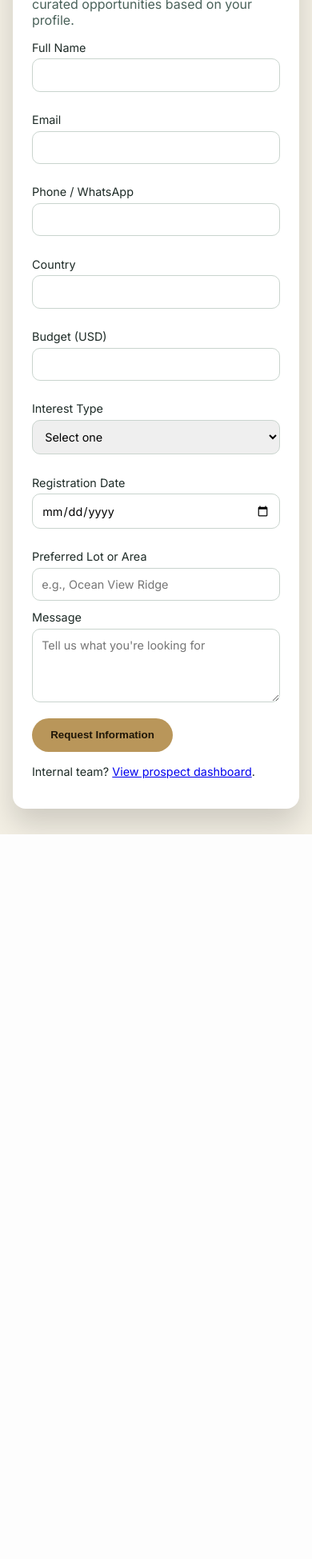
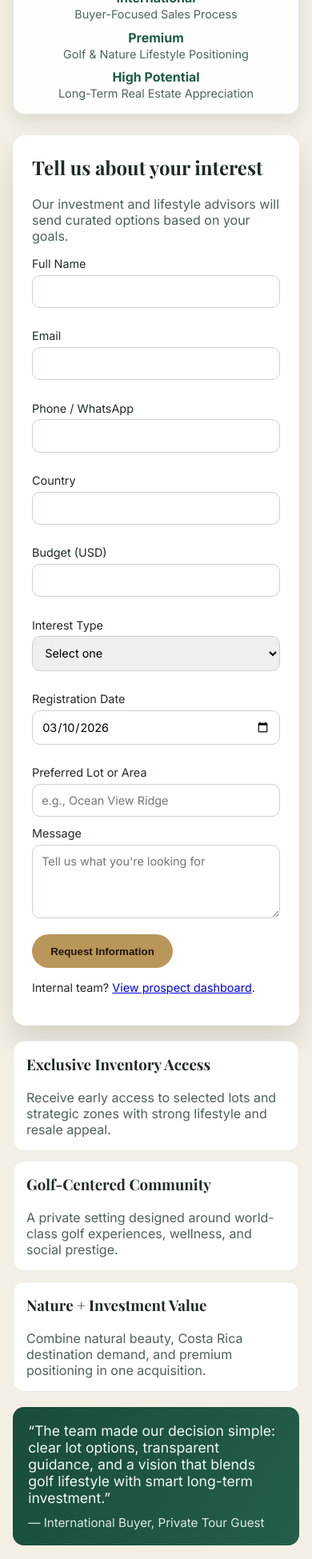
Before and after one commit to kennarias-cpu/codex-test, a Python web app: template templates/index.html in a window 390 px wide. Shown: the part 677-2626 px from the top of the page at 80% size. Before the commit the page ends 1720 px from the top, so only its background shows below. Run offline with Jinja, Linux system fonts and the light colour scheme; the template is opened without the code that fills it, so the values that code supplies are empty.

Commit message:
Improve landing page conversion design and trust messaging

```diff
--- a/static/script.js
+++ b/static/script.js
@@ -1,5 +1,10 @@
 const form = document.getElementById('prospectForm');
 const feedback = document.getElementById('feedback');
+const registrationDateField = document.querySelector('input[name="registration_date"]');
+
+if (registrationDateField && !registrationDateField.value) {
+  registrationDateField.value = new Date().toISOString().slice(0, 10);
+}
 
 form?.addEventListener('submit', async (event) => {
   event.preventDefault();
@@ -16,10 +21,15 @@ form?.addEventListener('submit', async (event) => {
 
     const result = await response.json();
     feedback.className = response.ok ? 'feedback success' : 'feedback error';
-    feedback.textContent = result.message;
 
-    if (response.ok) {
+    if (response.ok && result.classification) {
+      feedback.textContent = `${result.message} Priority status: ${result.classification}.`;
       form.reset();
+      if (registrationDateField) {
+        registrationDateField.value = new Date().toISOString().slice(0, 10);
+      }
+    } else {
+      feedback.textContent = result.message;
     }
   } catch (error) {
     feedback.className = 'feedback error';
--- a/static/styles.css
+++ b/static/styles.css
@@ -18,47 +18,30 @@ body {
 
 .hero {
   position: relative;
-  min-height: 72vh;
+  min-height: 76vh;
   display: flex;
   align-items: center;
   justify-content: center;
   text-align: center;
   padding: 3rem 1.5rem;
   background:
-    linear-gradient(120deg, rgba(9, 33, 25, 0.9), rgba(29, 86, 66, 0.65)),
-    url('https://images.unsplash.com/photo-1597149952094-3f5ec166abfa?auto=format&fit=crop&w=1920&q=80') center/cover;
+    linear-gradient(120deg, rgba(7, 26, 20, 0.9), rgba(21, 76, 58, 0.62)),
+    url('https://images.unsplash.com/photo-1587174486073-ae5e5cff23aa?auto=format&fit=crop&w=2200&q=80') center/cover;
 }
 
 .overlay { position: absolute; inset: 0; background: rgba(5, 20, 14, 0.28); }
 
-.hero-content {
-  position: relative;
-  max-width: 920px;
-  color: var(--white);
-}
+.hero-content { position: relative; max-width: 980px; color: var(--white); }
 
-.eyebrow {
-  letter-spacing: 0.1em;
-  text-transform: uppercase;
-  font-size: 0.78rem;
-  margin-bottom: 0.8rem;
-}
+.eyebrow { letter-spacing: 0.1em; text-transform: uppercase; font-size: 0.78rem; margin-bottom: 0.8rem; }
 
-h1, h2 {
-  font-family: 'Playfair Display', serif;
-  margin-top: 0;
-}
+h1, h2, h3 { font-family: 'Playfair Display', serif; margin-top: 0; }
 
-h1 {
-  font-size: clamp(2rem, 4vw, 3.5rem);
-  line-height: 1.2;
-}
+h1 { font-size: clamp(2rem, 4vw, 3.5rem); line-height: 1.2; }
 
-.subtitle {
-  max-width: 700px;
-  margin: 1rem auto 2rem;
-  font-size: 1.08rem;
-}
+.subtitle { max-width: 760px; margin: 1rem auto 2rem; font-size: 1.08rem; }
+
+.hero-actions { display: flex; justify-content: center; gap: 0.7rem; flex-wrap: wrap; }
 
 .cta-button,
 button[type='submit'] {
@@ -68,64 +51,128 @@ button[type='submit'] {
   border: 0;
   border-radius: 999px;
   padding: 0.85rem 1.45rem;
-  font-weight: 600;
+  font-weight: 700;
   text-decoration: none;
   cursor: pointer;
 }
 
+.ghost {
+  background: transparent;
+  border: 1px solid #e4d0a8;
+  color: #f6ead5;
+}
+
+.trust-strip {
+  margin-top: 1.2rem;
+  display: flex;
+  justify-content: center;
+  gap: 1rem;
+  flex-wrap: wrap;
+  font-size: 0.92rem;
+  opacity: 0.95;
+}
+
+.stats-band {
+  margin: -1.8rem auto 0;
+  width: min(1100px, calc(100% - 2rem));
+  background: #ffffffeb;
+  border: 1px solid #e6ece8;
+  border-radius: 14px;
+  display: grid;
+  grid-template-columns: repeat(3, 1fr);
+  gap: 0.6rem;
+  padding: 1rem;
+  position: relative;
+  z-index: 2;
+  box-shadow: 0 8px 20px rgba(16, 44, 34, 0.1);
+}
+
+.stats-band article { text-align: center; }
+.stats-band strong { display: block; color: var(--forest); }
+.stats-band span { color: #4e635b; font-size: 0.9rem; }
+
 button[type='submit'] { margin-top: 0.3rem; }
 
 .content-wrapper {
-  display: flex;
+  display: grid;
+  gap: 1.2rem;
   justify-content: center;
-  margin-top: -3.2rem;
-  padding: 0 1rem 2rem;
+  padding: 1.6rem 1rem 2.2rem;
 }
 
 .card {
   background: var(--white);
   width: min(960px, 100%);
   border-radius: 16px;
-  box-shadow: 0 20px 35px rgba(0, 0, 0, 0.15);
+  box-shadow: 0 20px 35px rgba(0, 0, 0, 0.12);
   padding: 1.5rem;
 }
 
 .section-description { margin-bottom: 1rem; color: #496159; }
 
-.grid {
-  display: grid;
-  grid-template-columns: repeat(2, minmax(0, 1fr));
-  gap: 0.9rem;
-}
+.grid { display: grid; grid-template-columns: repeat(2, minmax(0, 1fr)); gap: 0.9rem; }
 
-label {
-  display: block;
-  font-size: 0.9rem;
-  margin-bottom: 0.75rem;
-}
+label { display: block; font-size: 0.9rem; margin-bottom: 0.75rem; }
 
 input, select, textarea {
-  width: 100%;
-  margin-top: 0.35rem;
-  border: 1px solid #c9d4ce;
-  border-radius: 10px;
-  padding: 0.7rem;
-  font: inherit;
+  width: 100%; margin-top: 0.35rem; border: 1px solid #c9d4ce; border-radius: 10px; padding: 0.7rem; font: inherit;
 }
 
 textarea { resize: vertical; }
 
-.feedback {
-  margin-top: 1rem;
-  padding: 0.85rem;
-  border-radius: 10px;
-  display: none;
-}
-
+.feedback { margin-top: 1rem; padding: 0.85rem; border-radius: 10px; display: none; }
 .feedback.success { display: block; background: #e3f5ea; color: #0f4b2f; }
 .feedback.error { display: block; background: #ffe5e5; color: #842029; }
 
 .admin-link { margin-top: 1rem; font-size: 0.9rem; }
+
+.insight-grid {
+  width: min(960px, 100%);
+  display: grid;
+  grid-template-columns: repeat(3, 1fr);
+  gap: 0.8rem;
+}
+
+.insight-card {
+  background: #fff;
+  border: 1px solid #e5ece8;
+  border-radius: 14px;
+  padding: 1rem;
+}
+
+.insight-card p { color: #4c6159; margin: 0; }
+
+.testimonial-card {
+  width: min(960px, 100%);
+  background: linear-gradient(120deg, #194c3b, #245e49);
+  color: #eff8f2;
+  border-radius: 14px;
+  padding: 1.2rem;
+}
+
+.testimonial-card blockquote { margin: 0 0 0.7rem; font-size: 1.1rem; }
+.testimonial-card p { margin: 0; font-size: 0.95rem; opacity: 0.9; }
+
+.conversion-band {
+  width: min(960px, 100%);
+  background: url('https://images.unsplash.com/photo-1601422407692-ec4eeec1d9b3?auto=format&fit=crop&w=1600&q=80') center/cover;
+  border-radius: 14px;
+  color: #fff;
+  padding: 1.5rem;
+  position: relative;
+  overflow: hidden;
+}
+
+.conversion-band::before {
+  content: '';
+  position: absolute;
+  inset: 0;
+  background: linear-gradient(120deg, rgba(7, 27, 20, 0.82), rgba(20, 67, 52, 0.76));
+}
+
+.conversion-band h3,
+.conversion-band p,
+.conversion-band a { position: relative; z-index: 1; }
 
 .golf-bg {
   background:
@@ -134,15 +181,7 @@ textarea { resize: vertical; }
 }
 
 .dashboard-container { padding: 1.2rem; }
-
-.dashboard-header {
-  display: flex;
-  justify-content: space-between;
-  align-items: center;
-  gap: 1rem;
-  flex-wrap: wrap;
-}
-
+.dashboard-header { display: flex; justify-content: space-between; align-items: center; gap: 1rem; flex-wrap: wrap; }
 .header-actions { display: flex; gap: 0.6rem; }
 .secondary { background: var(--forest); color: var(--white); }
 
@@ -157,62 +196,25 @@ textarea { resize: vertical; }
   padding: 0.8rem;
 }
 
-.filter-actions {
-  display: flex;
-  align-items: end;
-  gap: 0.6rem;
-  margin-bottom: 0.75rem;
-}
-
-.text-link {
-  color: var(--forest);
-  font-weight: 600;
-  text-decoration: none;
-}
-
+.filter-actions { display: flex; align-items: end; gap: 0.6rem; margin-bottom: 0.75rem; }
+.text-link { color: var(--forest); font-weight: 600; text-decoration: none; }
 .hint { margin: 0.8rem 0; color: #294a3d; font-size: 0.9rem; }
 
-.table-wrapper {
-  margin-top: 0.5rem;
-  overflow-x: auto;
-  background: var(--white);
-  border-radius: 12px;
-  box-shadow: 0 8px 18px rgba(0, 0, 0, 0.08);
-}
-
-table {
-  width: 100%;
-  border-collapse: collapse;
-  min-width: 1100px;
-}
-
-th, td {
-  border-bottom: 1px solid #edf0ee;
-  text-align: left;
-  padding: 0.75rem;
-  vertical-align: top;
-  font-size: 0.9rem;
-}
-
+.table-wrapper { margin-top: 0.5rem; overflow-x: auto; background: var(--white); border-radius: 12px; box-shadow: 0 8px 18px rgba(0, 0, 0, 0.08); }
+table { width: 100%; border-collapse: collapse; min-width: 1100px; }
+th, td { border-bottom: 1px solid #edf0ee; text-align: left; padding: 0.75rem; vertical-align: top; font-size: 0.9rem; }
 th { background: #f0f4f1; }
-
-.badge {
-  border-radius: 999px;
-  padding: 0.2rem 0.65rem;
-  font-weight: 700;
-  font-size: 0.75rem;
-}
-
+.badge { border-radius: 999px; padding: 0.2rem 0.65rem; font-weight: 700; font-size: 0.75rem; }
 .badge.hot { background: #ffdad8; color: #831f12; }
 .badge.warm { background: #fff1d3; color: #7e4a00; }
 .badge.cold { background: #d9ecff; color: #004079; }
 
 @media (max-width: 960px) {
-  .filters { grid-template-columns: 1fr; }
+  .filters, .insight-grid { grid-template-columns: 1fr; }
   .filter-actions { align-items: center; }
+  .stats-band { grid-template-columns: 1fr; }
 }
 
 @media (max-width: 760px) {
   .grid { grid-template-columns: 1fr; }
-  .content-wrapper { margin-top: -2rem; }
 }
--- a/templates/index.html
+++ b/templates/index.html
@@ -4,26 +4,41 @@
   <meta charset="UTF-8" />
   <meta name="viewport" content="width=device-width, initial-scale=1.0" />
   <title>Osa Golf Course | Lead Generation</title>
+  <meta name="description" content="Discover premium golf lifestyle and real estate investment opportunities at Osa Golf Course, Costa Rica." />
   <link rel="preconnect" href="https://fonts.googleapis.com">
   <link rel="preconnect" href="https://fonts.gstatic.com" crossorigin>
-  <link href="https://fonts.googleapis.com/css2?family=Playfair+Display:wght@500;700&family=Inter:wght@300;400;600&display=swap" rel="stylesheet">
+  <link href="https://fonts.googleapis.com/css2?family=Playfair+Display:wght@500;700&family=Inter:wght@300;400;600;700&display=swap" rel="stylesheet">
   <link rel="stylesheet" href="/static/styles.css" />
 </head>
 <body>
   <header class="hero">
     <div class="overlay"></div>
     <div class="hero-content">
-      <p class="eyebrow">Costa Rica • Premium Residential & Golf Community</p>
+      <p class="eyebrow">Costa Rica • Private Golf & Residential Community</p>
       <h1>Discover Golf Lifestyle and Investment Opportunities at Osa Golf Course</h1>
-      <p class="subtitle">Own a lot, join an exclusive golf membership, or schedule a private site visit in one of Costa Rica's most promising destinations.</p>
-      <a href="#lead-form" class="cta-button">Request Information</a>
+      <p class="subtitle">Secure your place in a premium destination where championship-level golf, preserved nature, and high-value real estate create long-term growth potential.</p>
+      <div class="hero-actions">
+        <a href="#lead-form" class="cta-button">Request Information</a>
+        <a href="#investment-highlights" class="cta-button ghost">View Investment Highlights</a>
+      </div>
+      <div class="trust-strip">
+        <span>✓ Personalized advisory</span>
+        <span>✓ International buyer support</span>
+        <span>✓ Private tours available</span>
+      </div>
     </div>
   </header>
+
+  <section class="stats-band">
+    <article><strong>International</strong><span>Buyer-Focused Sales Process</span></article>
+    <article><strong>Premium</strong><span>Golf & Nature Lifestyle Positioning</span></article>
+    <article><strong>High Potential</strong><span>Long-Term Real Estate Appreciation</span></article>
+  </section>
 
   <main class="content-wrapper">
     <section class="card" id="lead-form">
       <h2>Tell us about your interest</h2>
-      <p class="section-description">Our advisors will contact you with curated opportunities based on your profile.</p>
+      <p class="section-description">Our investment and lifestyle advisors will send curated options based on your goals.</p>
       <form id="prospectForm">
         <div class="grid">
           <label>Full Name<input type="text" name="full_name" required /></label>
@@ -46,6 +61,34 @@
       <div id="feedback" class="feedback" aria-live="polite"></div>
       <p class="admin-link">Internal team? <a href="/admin">View prospect dashboard</a>.</p>
     </section>
+
+    <section id="investment-highlights" class="insight-grid">
+      <article class="insight-card">
+        <h3>Exclusive Inventory Access</h3>
+        <p>Receive early access to selected lots and strategic zones with strong lifestyle and resale appeal.</p>
+      </article>
+      <article class="insight-card">
+        <h3>Golf-Centered Community</h3>
+        <p>A private setting designed around world-class golf experiences, wellness, and social prestige.</p>
+      </article>
+      <article class="insight-card">
+        <h3>Nature + Investment Value</h3>
+        <p>Combine natural beauty, Costa Rica destination demand, and premium positioning in one acquisition.</p>
+      </article>
+    </section>
+
+    <section class="testimonial-card">
+      <blockquote>
+        “The team made our decision simple: clear lot options, transparent guidance, and a vision that blends golf lifestyle with smart long-term investment.”
+      </blockquote>
+      <p>— International Buyer, Private Tour Guest</p>
+    </section>
+
+    <section class="conversion-band">
+      <h3>Book your private consultation and site visit</h3>
+      <p>Tell us your profile today and get a personalized proposal with recommended lots, membership options, and next steps.</p>
+      <a href="#lead-form" class="cta-button">Request Information</a>
+    </section>
   </main>
 
   <script src="/static/script.js"></script>
```
Also changed, not shown: README.md.
